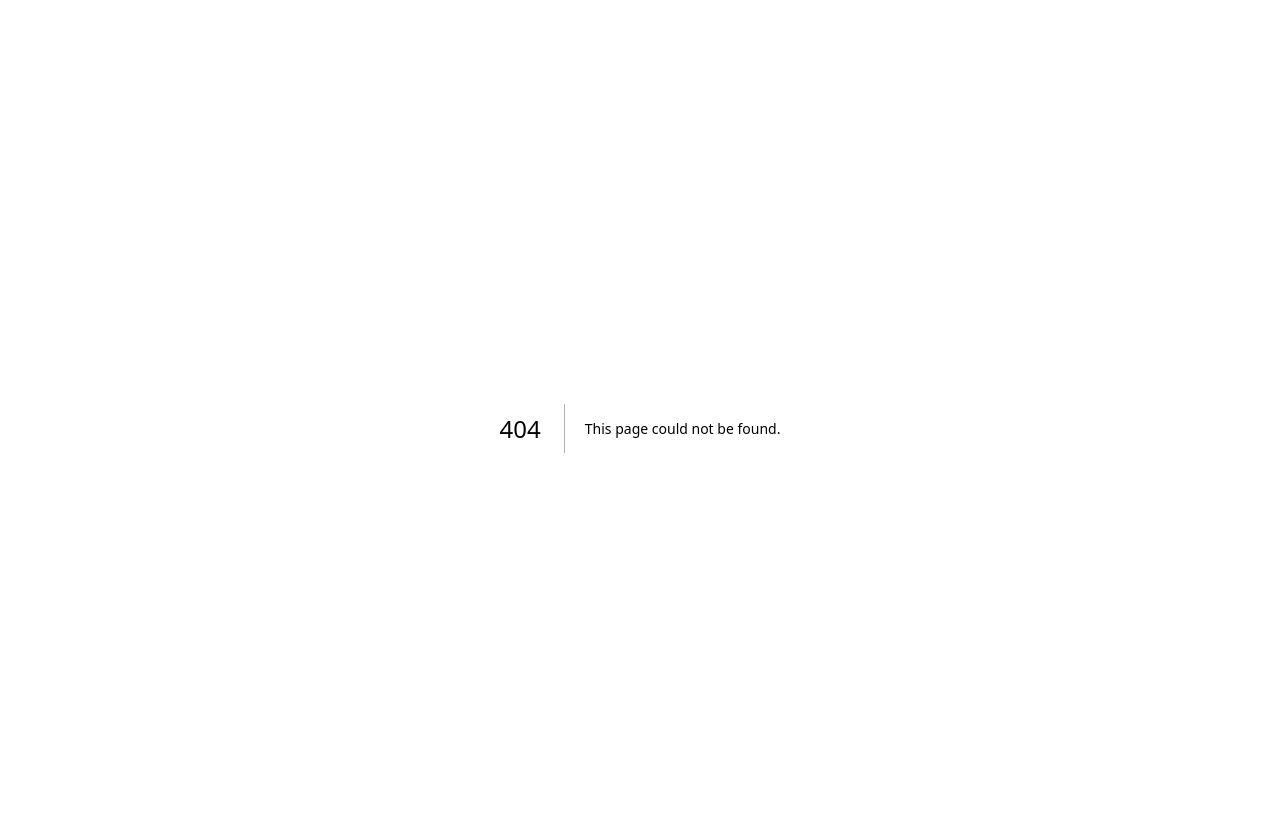
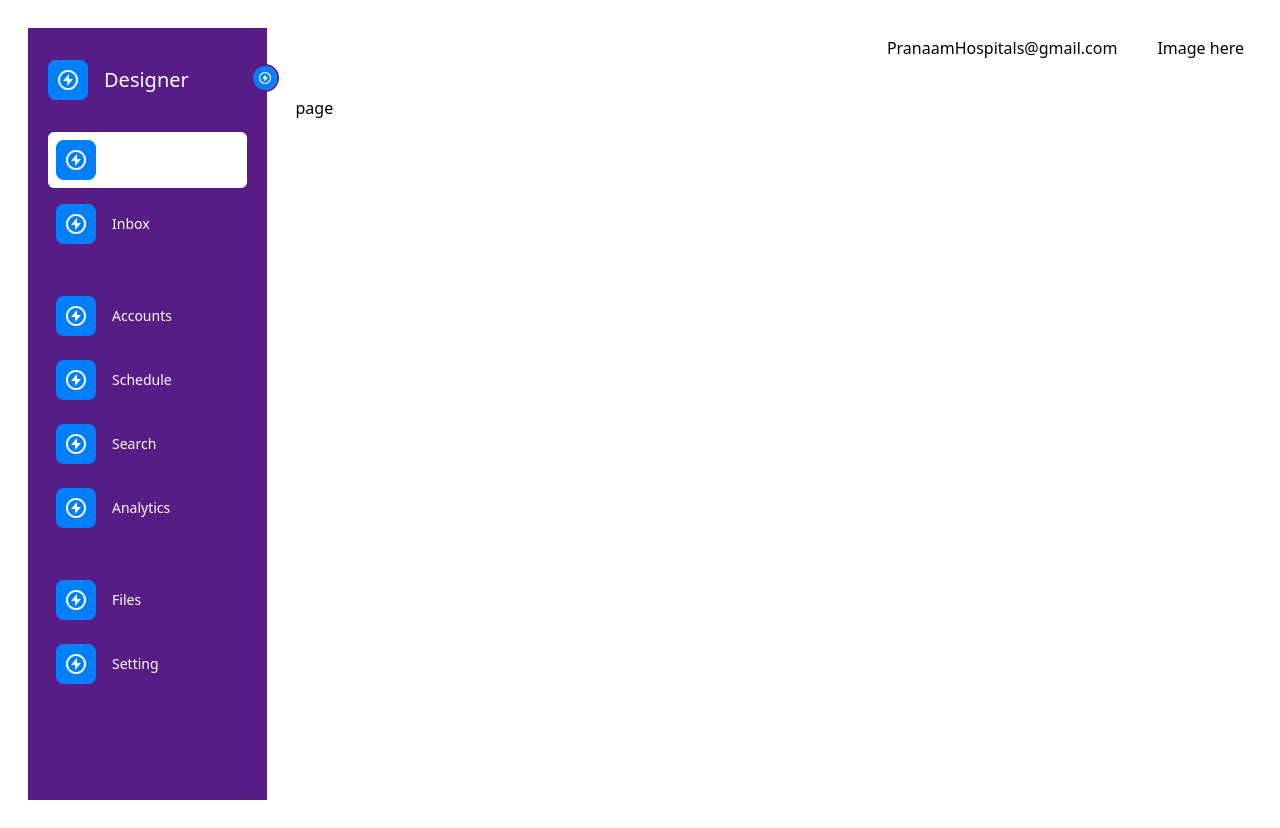
Before and after one commit to g-charan/dist-medicine, a Next.js app in the folder frontend/: page /main in a window 1280 px wide. Before the commit this address had no page. After the commit the page ends 800 px from the top, so only its background shows below. Built offline with nearby package versions, Linux system fonts and the light colour scheme.

Commit message:
Added Top navbar

```diff
--- a/frontend/app/layout.tsx
+++ b/frontend/app/layout.tsx
@@ -10,7 +10,7 @@ export default function RootLayout({
     <html lang="en">
       <body>
         <div>
-          <div className="flex-1 p-7 h-screen">{children}</div>
+          <div className="flex-1 p-7 h-screen overflow-hidden">{children}</div>
         </div>
       </body>
     </html>
--- a/frontend/app/main/layout.tsx
+++ b/frontend/app/main/layout.tsx
@@ -1,4 +1,5 @@
 "use client";
+import TopNavbar from "@/components/TopNavbar";
 import Image from "next/image";
 import { useState } from "react";
 import img1 from "../assets/logo.png";
@@ -21,7 +22,7 @@ export default function RootLayout({
   return (
     <html lang="en">
       <body>
-        <div className="flex">
+        <div className="flex overflow-hidden">
           <div
             className={` ${
               open ? "w-72" : "w-20 "
@@ -67,7 +68,12 @@ export default function RootLayout({
               ))}
             </ul>
           </div>
-          <div className="flex-1 p-7 h-screen">{children}</div>
+          <div className="flex-col w-full">
+            <div className="p-2">
+              <TopNavbar />
+            </div>
+            <div className="flex-1 p-7 h-full">{children}</div>
+          </div>
         </div>
       </body>
     </html>
--- /dev/null
+++ b/frontend/app/main/page.tsx
@@ -0,0 +1,5 @@
+const page = () => {
+  return <div>page</div>;
+};
+
+export default page;
--- a/frontend/app/page.tsx
+++ b/frontend/app/page.tsx
@@ -8,10 +8,10 @@ export default function Home() {
           <div className="flex flex-row justify-between items-center bg-white py-3 border-b-2 w-full text-lg">
             <div className="px-5 text-2xl">C</div>
             <div className="xl:flex xl:gap-20 hidden">
-              <CustomButton />
-              <CustomButton />
-              <CustomButton />
-              <CustomButton />
+              <CustomButton>Hello</CustomButton>
+              <CustomButton>Hello</CustomButton>
+              <CustomButton>Hello</CustomButton>
+              <CustomButton>Hello</CustomButton>
             </div>
           </div>
         </div>
--- /dev/null
+++ b/frontend/components/TopNavbar.tsx
@@ -0,0 +1,10 @@
+const TopNavbar = () => {
+  return (
+    <div className="flex justify-end gap-10">
+      <p>PranaamHospitals@gmail.com</p>
+      <p>Image here</p>
+    </div>
+  );
+};
+
+export default TopNavbar;
```
